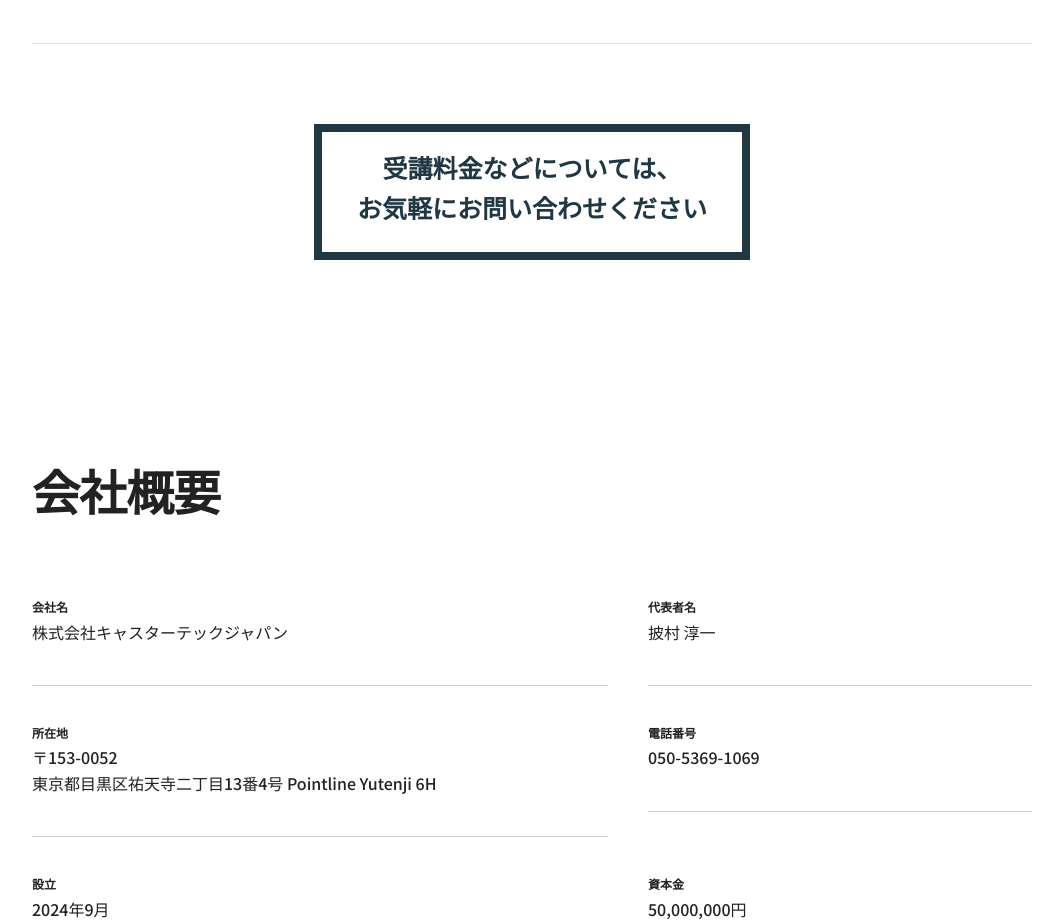
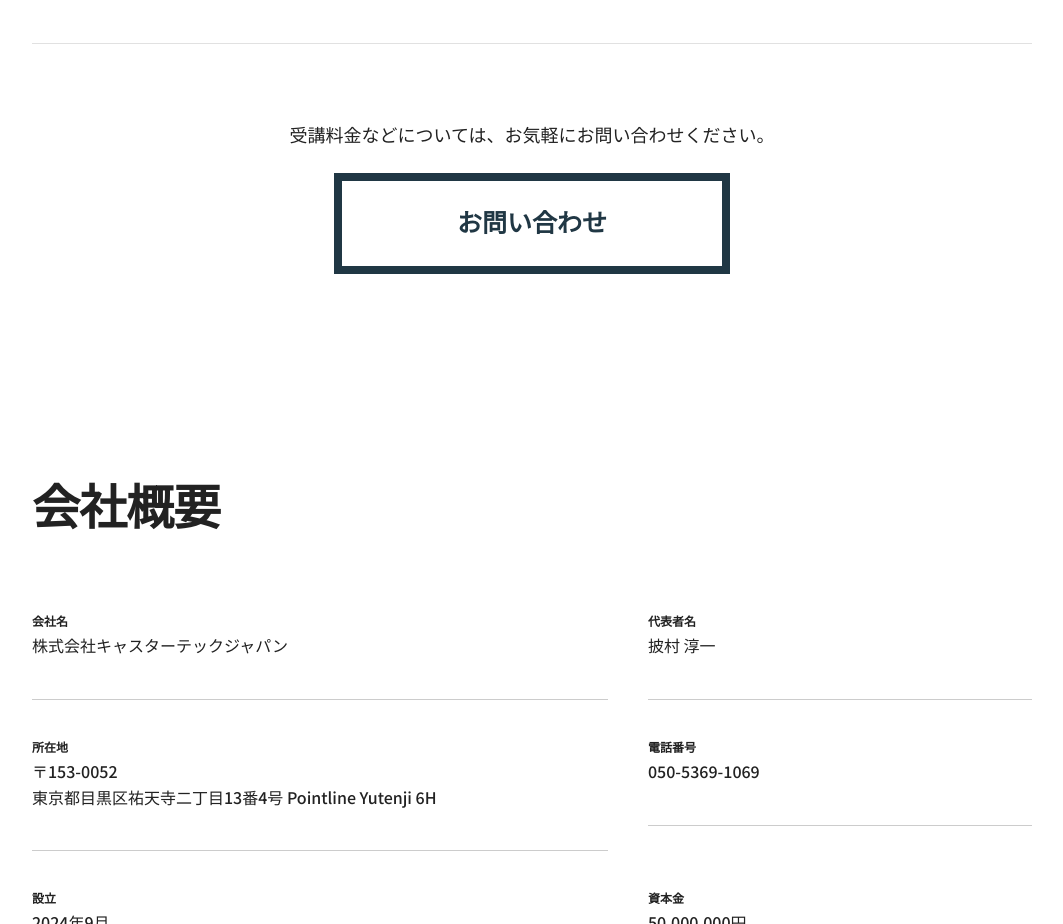
Before and after one commit to caster-inc/ctj, a website: page public/index.html in a window 1280 px wide. Shown: the part 3820-4744 px from the top of the page, without its empty margins (108-1171 px from the left). Drawn offline with nearby package versions, Linux system fonts and the light colour scheme.

Commit message:
20251119 ボタン修正

```diff
--- a/public/css/skeleton.css
+++ b/public/css/skeleton.css
@@ -639,7 +639,7 @@
   text-align: center;
   font-size: 25px;
   color: #203744;
-  padding: 20px;
+  padding: 25px 0px 20px;
   margin: 0px auto;
   text-decoration: none;
   font-weight: 900;
--- a/public/index.html
+++ b/public/index.html
@@ -258,7 +258,8 @@
 
 
       <hr>
-      <a href="https://docs.google.com/forms/d/e/1FAIpQLSeeC4n1KsPfPV5CEssuSLBC7tXq0EOZR038BiCArjD61DtFlw/viewform?usp=dialog" target="_blank" class="cta">受講料金などについては、<br>お気軽にお問い合わせください</a>
+      <p style="text-align: center; font-size: 18px; margin-bottom: 20px;">受講料金などについては、お気軽にお問い合わせください。</p>
+      <a href="https://docs.google.com/forms/d/e/1FAIpQLSeeC4n1KsPfPV5CEssuSLBC7tXq0EOZR038BiCArjD61DtFlw/viewform?usp=dialog" target="_blank" class="cta">お問い合わせ</a>
     </div>
   </section>
 
```
